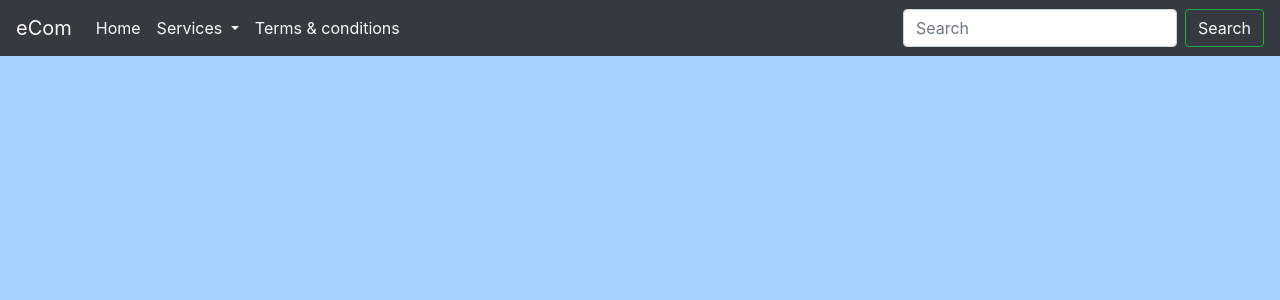
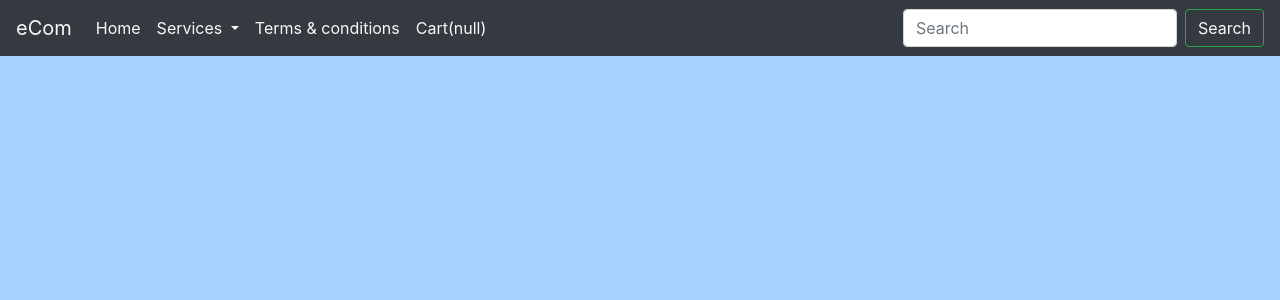
Before and after one commit to RifatRobin/Simple_Ecommerce_site, a Django app: page / in a window 1280 px wide. Shown: the top 300 px of the page. Run offline with Django 3.2, Linux system fonts and the light colour scheme; data comes from the database, SQL or seed files in the repository; some libraries are stand-ins or nearby versions.

Commit message:
added js script as a .js file in static folder, created cart link for navbar, added logic for the cart to show how many products are selected not the quantity of each product then kept it in localStorage

```diff
--- /dev/null
+++ b/shop/static/shop/index.js
@@ -0,0 +1,29 @@
+console.log('statrted working');
+$(".card-text").hide();
+$(".details").click(function () {
+    $(".card-text").show(2000);
+});
+
+
+if (localStorage.getItem('cart') == null) {
+    var cart = {};
+}
+else {
+    cart = JSON.parse(localStorage.getItem('cart'));
+    document.getElementById('crt').innerHTML = Object.keys(cart).length;
+}
+
+$('.cart').click(function () {
+    var prd_id = this.id.toString();
+    //console.log("you clicked on " + prd_id);
+    if (cart[prd_id] == null) {
+        cart[prd_id] = 1;
+    }
+    else {
+        cart[prd_id] = cart[prd_id] + 1;
+    }//this will allow to see how many cart you clicked & it will endup with session reload
+    console.log(cart);
+
+    //now lets update the cart as it clicked
+    localStorage.setItem("cart", JSON.stringify(cart));
+});
--- a/shop/templates/shop/basic.html
+++ b/shop/templates/shop/basic.html
@@ -53,6 +53,9 @@
                 <li class="nav-item">
                     <a class="nav-link text-light" href="{% static 'shop/intro.txt' %}">Terms & conditions</a>
                 </li>
+                <li class="nav-item">
+                    <a class="nav-link text-light" href="">Cart(<span id="crt">null</span>) </a>
+                </li>
             </ul>
             <form class="form-inline my-2 my-lg-0">
                 <input class="form-control mr-sm-2" type="search" placeholder="Search" aria-label="Search" />
--- a/shop/templates/shop/index.html
+++ b/shop/templates/shop/index.html
@@ -170,34 +170,5 @@
 {% endblock %}
 
 {% block js %}
-<script>
-  console.log('statrted working');
-  $(".card-text").hide();
-  $(".details").click(function () {
-    $(".card-text").show(2000);
-  });
-
-
-  if (localStorage.getItem('cart') == null) {
-    var cart = {};
-  }
-  else {
-    cart = JSON.parse(localStorage.getItem('cart'));
-  }
-
-  $('.cart').click(function () {
-    var prd_id = this.id.toString();
-    //console.log("you clicked on " + prd_id);
-    if (cart[prd_id] == null) {
-      cart[prd_id] = 1;
-    }
-    else {
-      cart[prd_id] = cart[prd_id] + 1;
-    }//this will allow to see how many cart you clicked & it will endup with session reload
-    console.log(cart);
-
-    //now lets update the cart as it clicked
-    localStorage.setItem("cart", JSON.stringify(cart));
-  });
-</script>
+<script src="{% static '/shop/index.js' %}"></script>
 {% endblock %}
```
Also changed, not shown: 1 other file.
